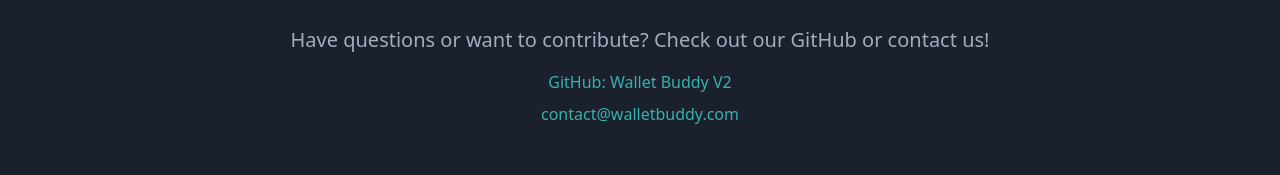
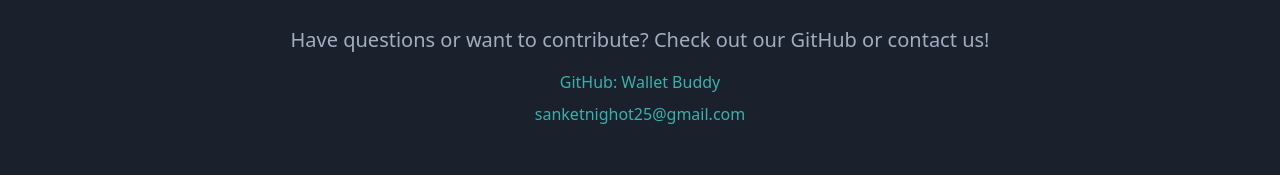
Before and after one commit to sanketnighot/walletbuddy, a React (Vite) app in the folder apps/dapp/: page / in a window 1280 px wide. Shown: the part 2926-3101 px from the top of the page. Built offline with nearby package versions, Linux system fonts and the light colour scheme.

Commit message:
fix: fixed contact component

```diff
--- a/apps/dapp/src/components/LandingPage.tsx
+++ b/apps/dapp/src/components/LandingPage.tsx
@@ -196,10 +196,10 @@
     <h2 className="text-3xl font-bold mb-8">Join Our Community</h2>
     <p className="text-xl text-text-dark mb-4">Have questions or want to contribute? Check out our GitHub or contact us!</p>
     <a href="https://github.com/sanketnighot/walletbuddy" className="text-primary hover:text-primary-light transition-colors duration-300 block mb-2">
-      GitHub: Wallet Buddy V2
+      GitHub: Wallet Buddy
     </a>
-    <a href="mailto:contact@walletbuddy.com" className="text-primary hover:text-primary-light transition-colors duration-300">
-      contact@walletbuddy.com
+    <a href="mailto:sanketnighot25@gmail.com" className="text-primary hover:text-primary-light transition-colors duration-300">
+      sanketnighot25@gmail.com
     </a>
   </motion.section>
 );
```
